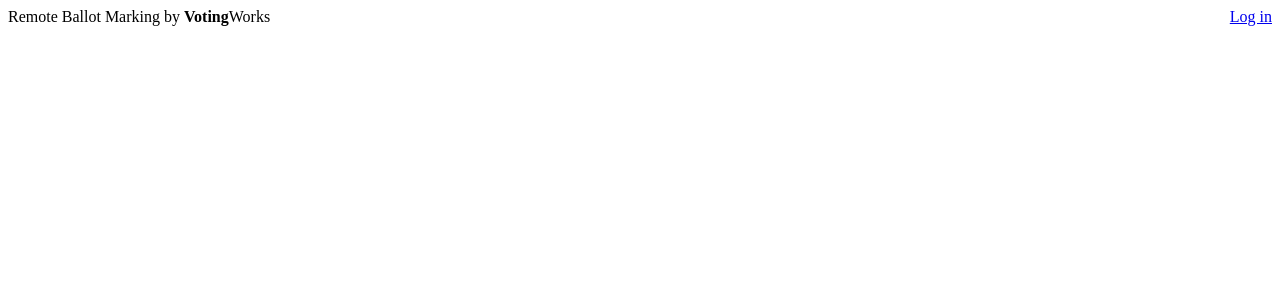
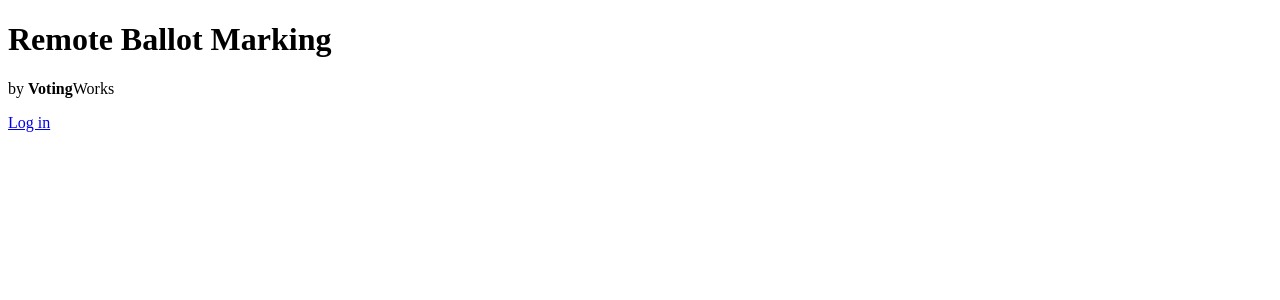
Before and after one commit to votingworks/remote-ballot-marking, a React (Create React App) app in the folder client/: page / in a window 1280 px wide. Shown: the top 300 px of the page. Built offline with nearby package versions, Linux system fonts and the light colour scheme; no server answers.

Commit message:
Basic react routing (#14)

```diff
--- a/client/package.json
+++ b/client/package.json
@@ -48,9 +48,11 @@
     "@types/node": "^12.0.0",
     "@types/react": "^17.0.0",
     "@types/react-dom": "^17.0.0",
+    "@types/react-router-dom": "^5.1.7",
     "react": "^17.0.2",
     "react-dom": "^17.0.2",
     "react-query": "^3.18.1",
+    "react-router-dom": "^5.2.0",
     "react-scripts": "4.0.3",
     "react-toastify": "^7.0.4",
     "typescript": "^4.1.2"
--- a/client/src/App.tsx
+++ b/client/src/App.tsx
@@ -1,37 +1,59 @@
 import React from 'react'
-import { ApiProvider, useAdminUser } from './api'
+import { BrowserRouter, Route, Switch } from 'react-router-dom'
+import { ApiProvider, useAdminUser, AdminUser } from './api'
 
-const HomeScreen: React.FC = () => {
-  const userQuery = useAdminUser()
-  if (userQuery.isLoading || userQuery.isIdle) return null
-  const user = userQuery.isSuccess ? userQuery.data : null
-
+const AdminHome = ({ user }: { user: AdminUser }) => {
   return (
     <div>
       <header style={{ display: 'flex', justifyContent: 'space-between' }}>
         <a href="/" style={{ textDecoration: 'none', color: 'black' }}>
           Remote Ballot Marking by <strong>Voting</strong>Works
         </a>
-        {user ? (
         <span>
           {user.email} &bull; <a href="/auth/logout">Log out</a>
         </span>
-        ) : (
-          <a href="/auth/login">Log in</a>
-        )}
       </header>
-      {user && (
       <div>
         <h1>{user.organization.name}</h1>
       </div>
-      )}
     </div>
   )
 }
 
-const App: React.FC = () => (
+const LoginScreen = () => (
+  <div>
+    <h1>Remote Ballot Marking</h1>
+    <p>
+      by <strong>Voting</strong>Works
+    </p>
+    <a href="/auth/login">Log in</a>
+  </div>
+)
+
+const Routes = () => {
+  const userQuery = useAdminUser()
+  if (userQuery.isLoading || userQuery.isIdle) return null
+  const user = userQuery.isSuccess ? userQuery.data : null
+
+  if (user === null) return <LoginScreen />
+
+  return (
+    <BrowserRouter>
+      <Switch>
+        <Route path="/ballot">
+          <p>Ballot component goes here</p>
+        </Route>
+        <Route path="/">
+          <AdminHome user={user} />
+        </Route>
+      </Switch>
+    </BrowserRouter>
+  )
+}
+
+const App = () => (
   <ApiProvider>
-    <HomeScreen />
+    <Routes />
   </ApiProvider>
 )
 
--- a/client/src/api.tsx
+++ b/client/src/api.tsx
@@ -24,7 +24,7 @@ export const apiFetch = async <T extends unknown>(
   return null
 }
 
-interface User {
+export interface AdminUser {
   name: string
   email: string
   organization: {
@@ -34,4 +34,4 @@ interface User {
 }
 
 export const useAdminUser = () =>
-  useQuery('user', () => apiFetch<User>('/auth/me'))
+  useQuery('adminUser', () => apiFetch<AdminUser>('/auth/me'))
```
Also changed, not shown: 1 other file (tests, documents, lock files or other folders). Lines whose indentation alone changed are shown as unchanged.
